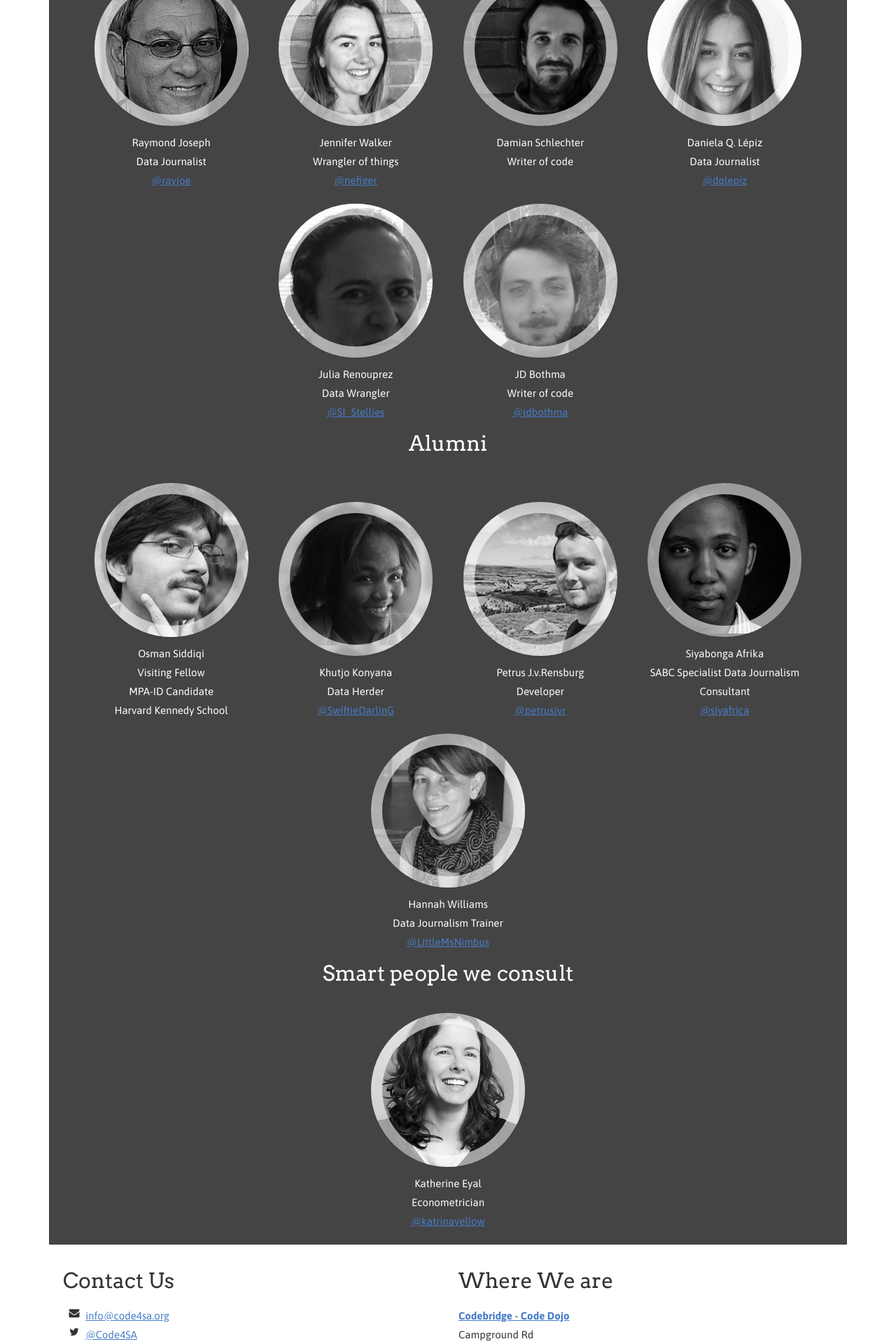
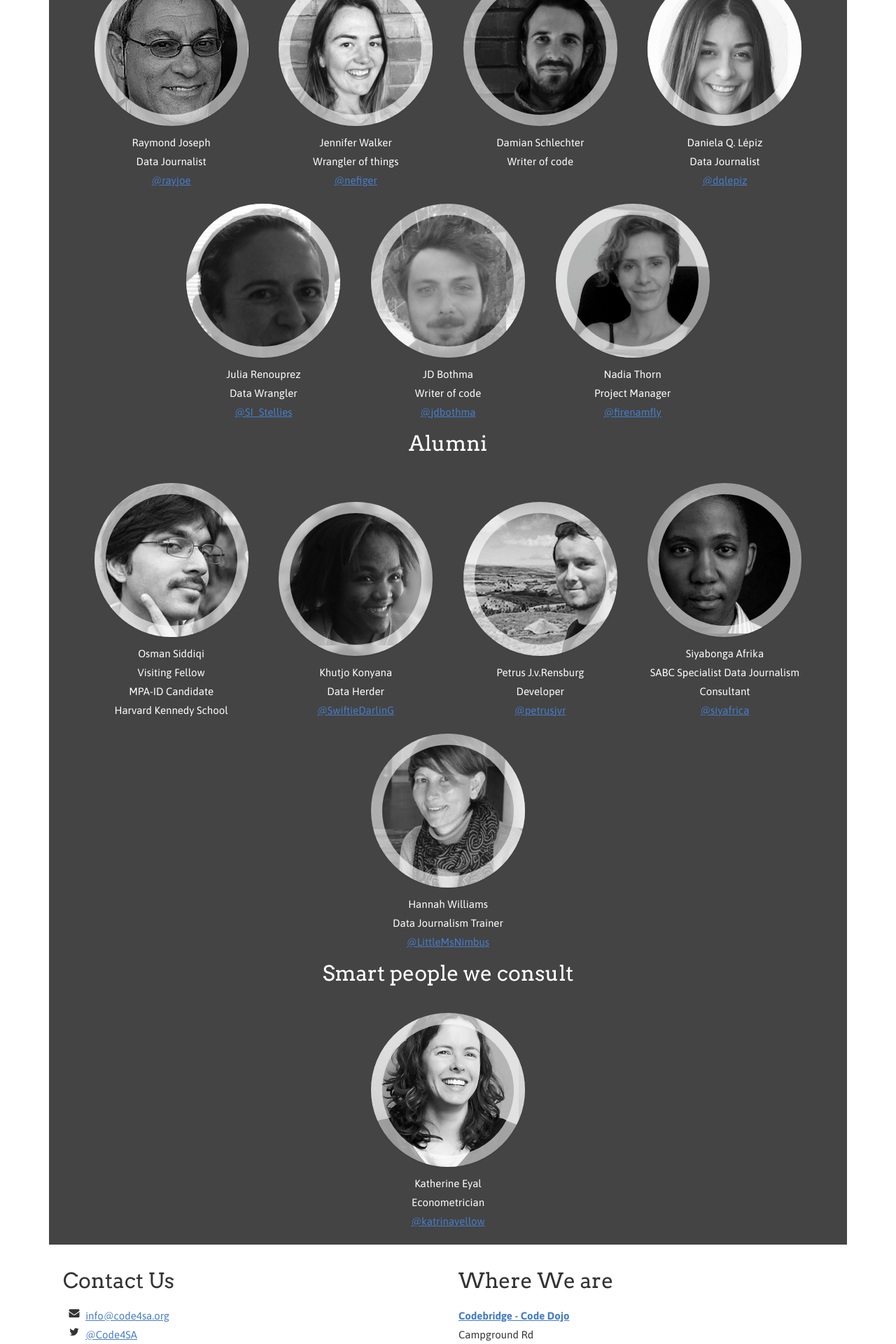
Before and after one commit to Code4SA/old-code4sa.github.io, a Jekyll site: the page built from about.html, in a window 1280 px wide. Shown: the part 1425-3345 px from the top of the page at 70% size. Built offline with Jekyll 4.4.1, drawn with Linux system fonts in a browser that asks for light colours.

Commit message:
added Nadia's profile

```diff
--- a/about.html
+++ b/about.html
@@ -62,6 +62,7 @@ title: About Us
           <li>{% include team.html name="Daniela Q. Lépiz" title="Data Journalist" twitter="@dqlepiz" image_class="ch-img-daniela" %}</li>
           <li>{% include team.html name="Julia Renouprez" title="Data Wrangler" twitter="@SI_Stellies" image_class="ch-img-julia" %}</li>
           <li>{% include team.html name="JD Bothma" title="Writer of code" twitter="@jdbothma" image_class="ch-img-jd" %}</li>
+		  <li>{% include team.html name="Nadia Thorn" title="Project Manager" twitter="@firenamfly" image_class="ch-img-nadia" %}</li>
 
 
           <h2 class="dark-grey">Alumni</h2>
--- a/css/code4sa.scss
+++ b/css/code4sa.scss
@@ -278,6 +278,9 @@ h1, h2 {
   background-image: url(../img/team_jd.jpg);
 }
 
+.ch-img-nadia {
+  background-image: url(../img/team_nadia.png);
+}
 .ch-img-julia {
   background-image: url(../img/team_julia.png);
 }
```
Also changed, not shown: img/team_nadia.png (added).
